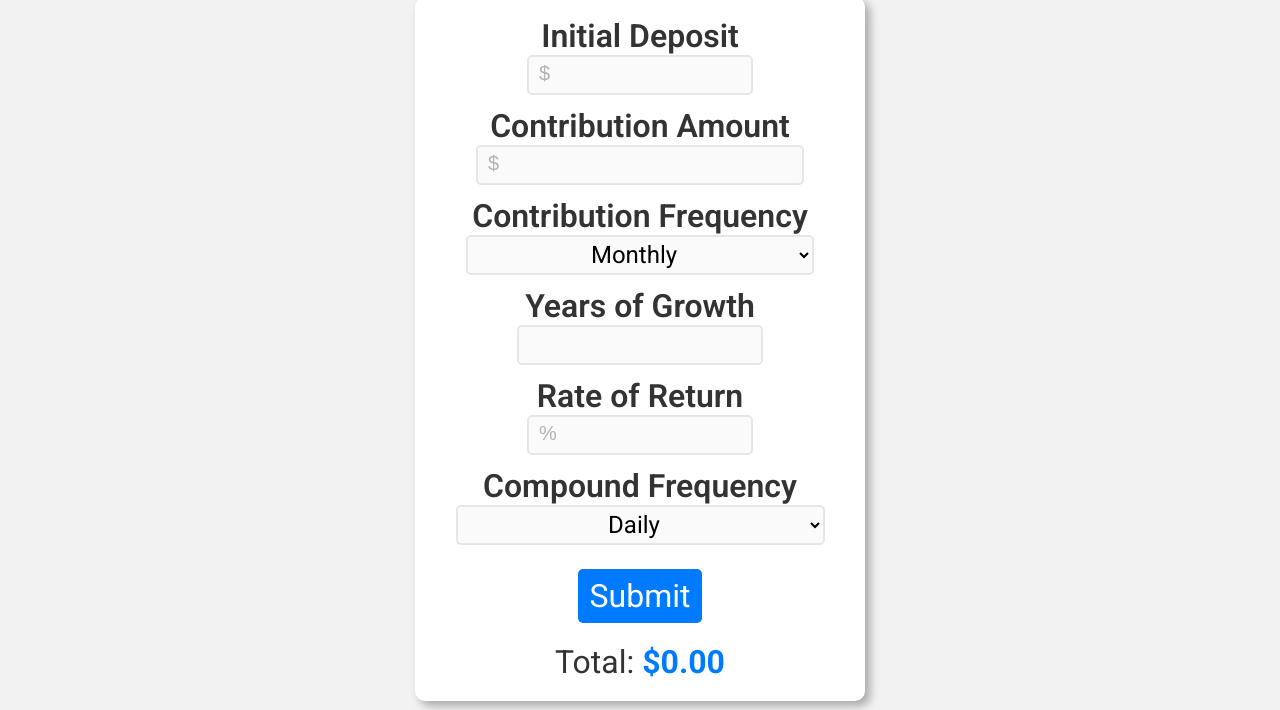
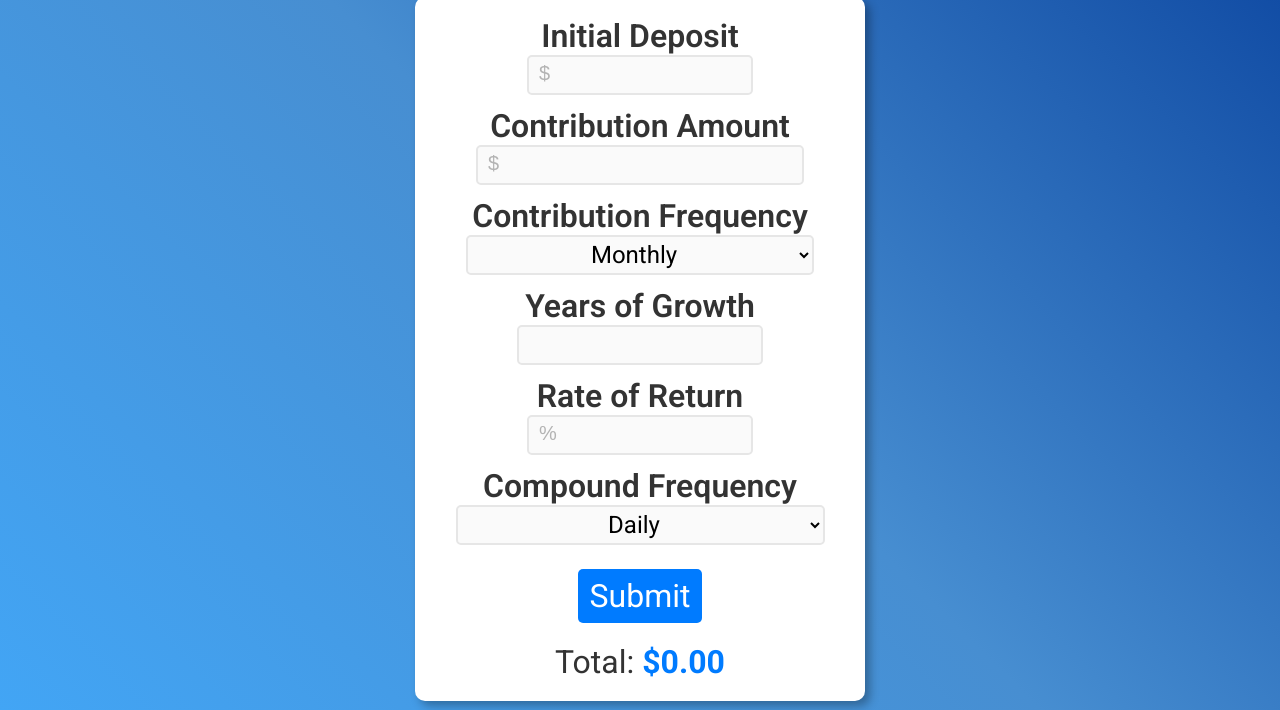
Before and after one commit to gilmerperez/compound-interest-calculator, a plain HTML site: page index.html in a window 1280 px wide. Shown: the part 90-800 px from the top of the page. Drawn offline with Linux system fonts and the light colour scheme.

Commit message:
Added cool gradient background

```diff
--- a/style.css
+++ b/style.css
@@ -6,7 +6,8 @@
 }
 
 body {
-  background-color: hsl(0, 0%, 95%);
+  height: 100vh;
+  background: linear-gradient(45deg, #42a5f5 0%, #478ed1 50%, #0d47a1 100%);
 }
 
 h1 {
```
